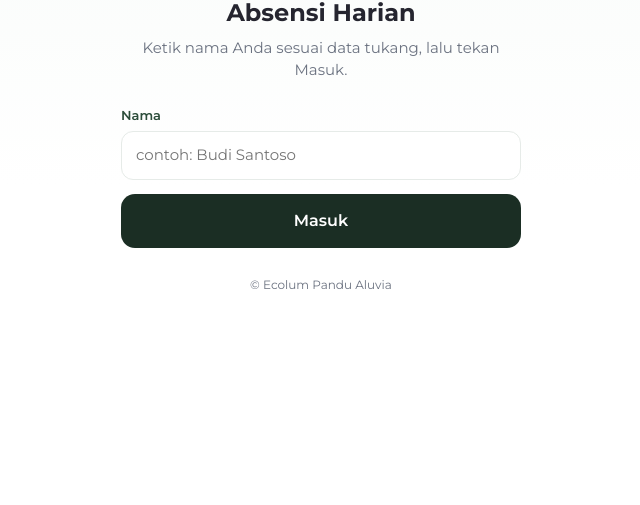
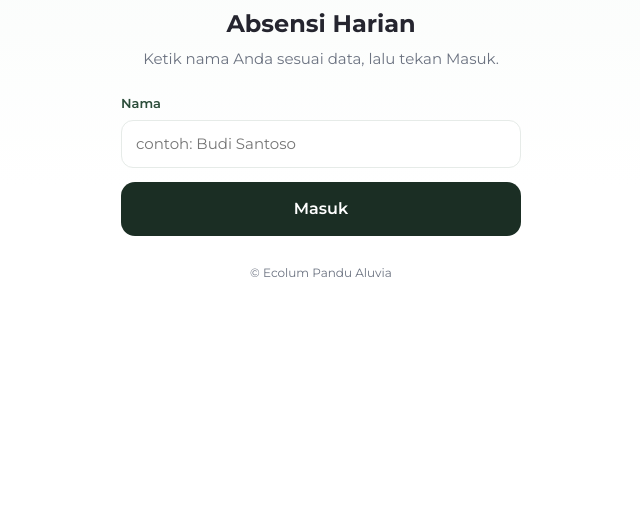
Before and after one commit to abukamahveen-debug/absensi, a plain HTML site: page index.html in a window 1280 px wide. Shown: the part 295-800 px from the top of the page, without its empty margins (319-959 px from the left). Drawn offline with Linux system fonts and the light colour scheme.

Commit message:
Update index.html

```diff
--- a/index.html
+++ b/index.html
@@ -3,7 +3,7 @@
 <head>
   <meta charset="utf-8">
   <meta name="viewport" content="width=device-width, initial-scale=1, viewport-fit=cover">
-  <title>Absensi Tukang · PT. Ecolum Pandu Aluvia</title>
+  <title>Absensi Harian Ecolum</title>
   <meta name="theme-color" content="#1b2e24">
   <link rel="icon" type="image/png" href="assets/favicon.png">
   <link rel="apple-touch-icon" href="assets/apple-touch-icon.png">
@@ -21,7 +21,7 @@
     <div class="login-card">
       <img class="login-logo" src="assets/logo.png" alt="PT. Ecolum Pandu Aluvia">
       <h1>Absensi Harian</h1>
-      <p class="muted">Ketik nama Anda sesuai data tukang, lalu tekan Masuk.</p>
+      <p class="muted">Ketik nama Anda sesuai data, lalu tekan Masuk.</p>
       <form id="f-login" novalidate>
         <label class="field"><span>Nama</span>
           <input id="in-nama" type="text" autocomplete="off" autocapitalize="words" spellcheck="false" placeholder="contoh: Budi Santoso" required>
```
